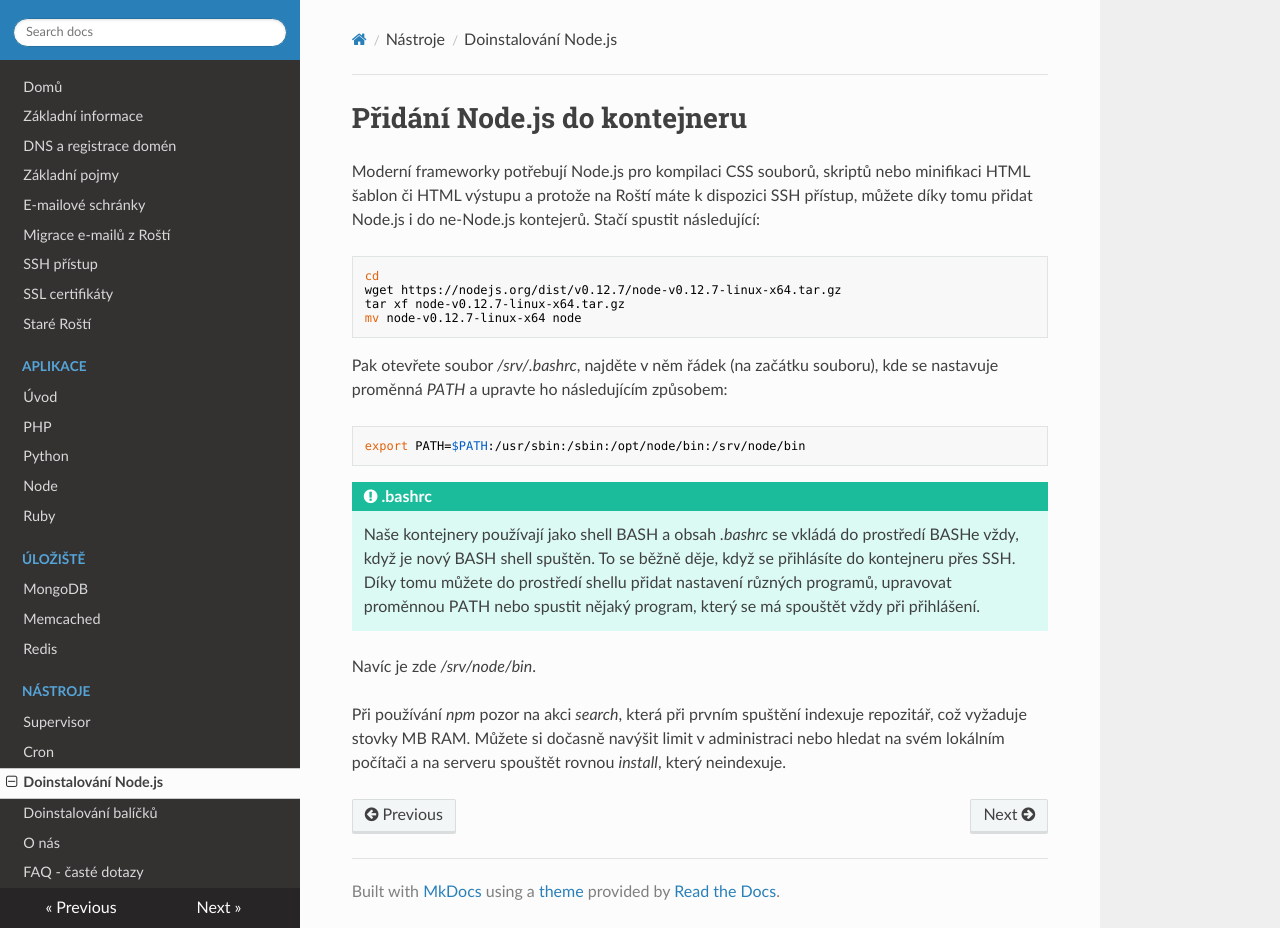
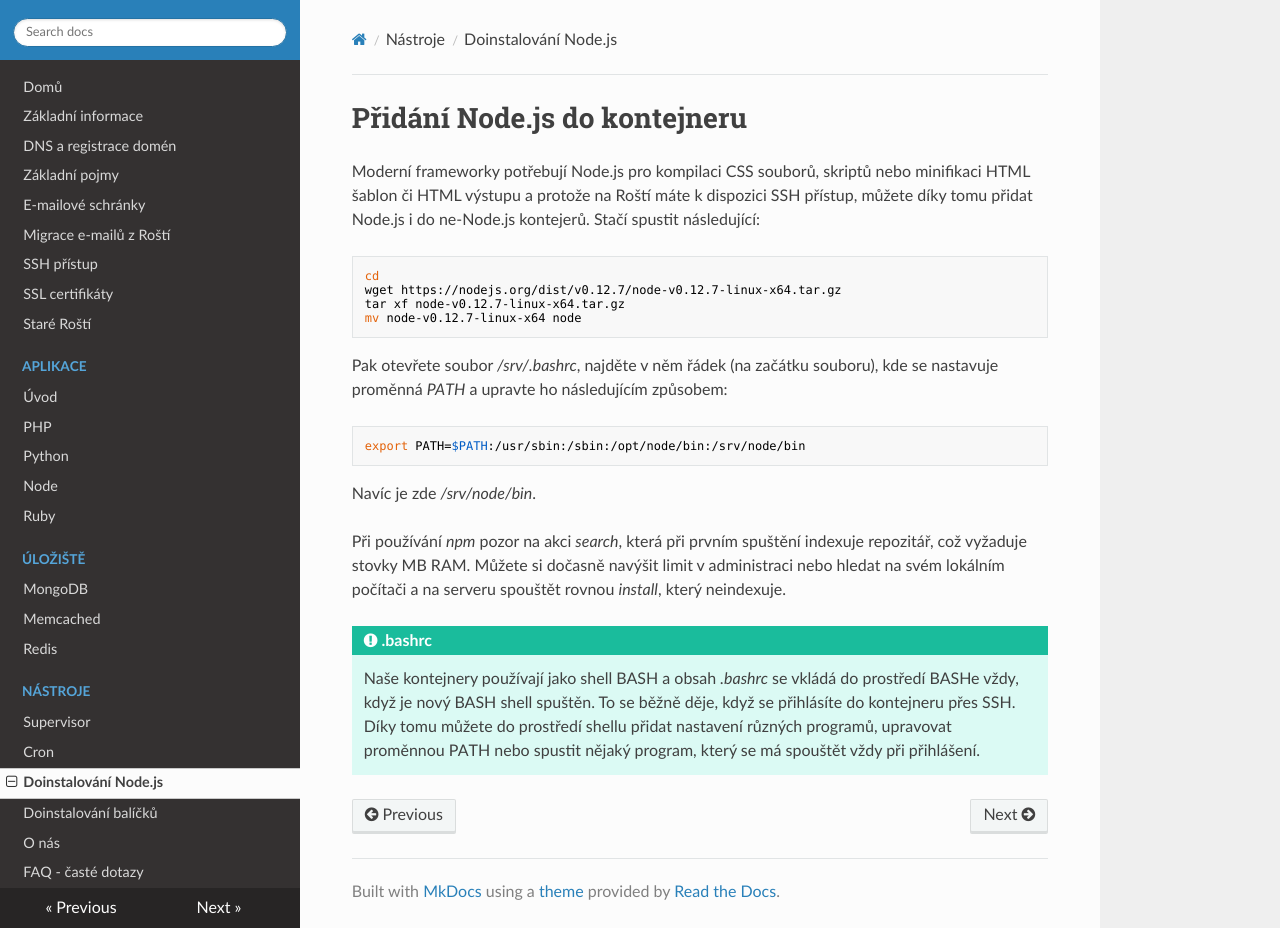
Before and after one commit to rosti-cz/rosti-docs, an MkDocs documentation site: the page built from docs/addnode.md, in a window 1280 px wide and 928 px high. Built offline with MkDocs 1.6.1, drawn with Linux system fonts in a browser that asks for light colours; nearby versions of some CDN libraries; old or Windows-style settings are respelled for this version of MkDocs.

````diff
--- a/docs/addnode.md
+++ b/docs/addnode.md
@@ -15,9 +15,9 @@ Pak otevřete soubor */srv/.bashrc*, najděte v něm řádek (na začátku soubo
 export PATH=$PATH:/usr/sbin:/sbin:/opt/node/bin:/srv/node/bin
 ```
 
-!!! important ".bashrc"
-    Naše kontejnery používají jako shell BASH a obsah *.bashrc* se vkládá do prostředí BASHe vždy, když je nový BASH shell spuštěn. To se běžně děje, když se přihlásíte do kontejneru přes SSH. Díky tomu můžete do prostředí shellu přidat nastavení různých programů, upravovat proměnnou PATH nebo spustit nějaký program, který se má spouštět vždy při přihlášení.
-
 Navíc je zde */srv/node/bin*.
 
 Při používání *npm* pozor na akci *search*, která při prvním spuštění indexuje repozitář, což vyžaduje stovky MB RAM. Můžete si dočasně navýšit limit v administraci nebo hledat na svém lokálním počítači a na serveru spouštět rovnou *install*, který neindexuje.
+
+!!! important ".bashrc"
+    Naše kontejnery používají jako shell BASH a obsah *.bashrc* se vkládá do prostředí BASHe vždy, když je nový BASH shell spuštěn. To se běžně děje, když se přihlásíte do kontejneru přes SSH. Díky tomu můžete do prostředí shellu přidat nastavení různých programů, upravovat proměnnou PATH nebo spustit nějaký program, který se má spouštět vždy při přihlášení.
````
